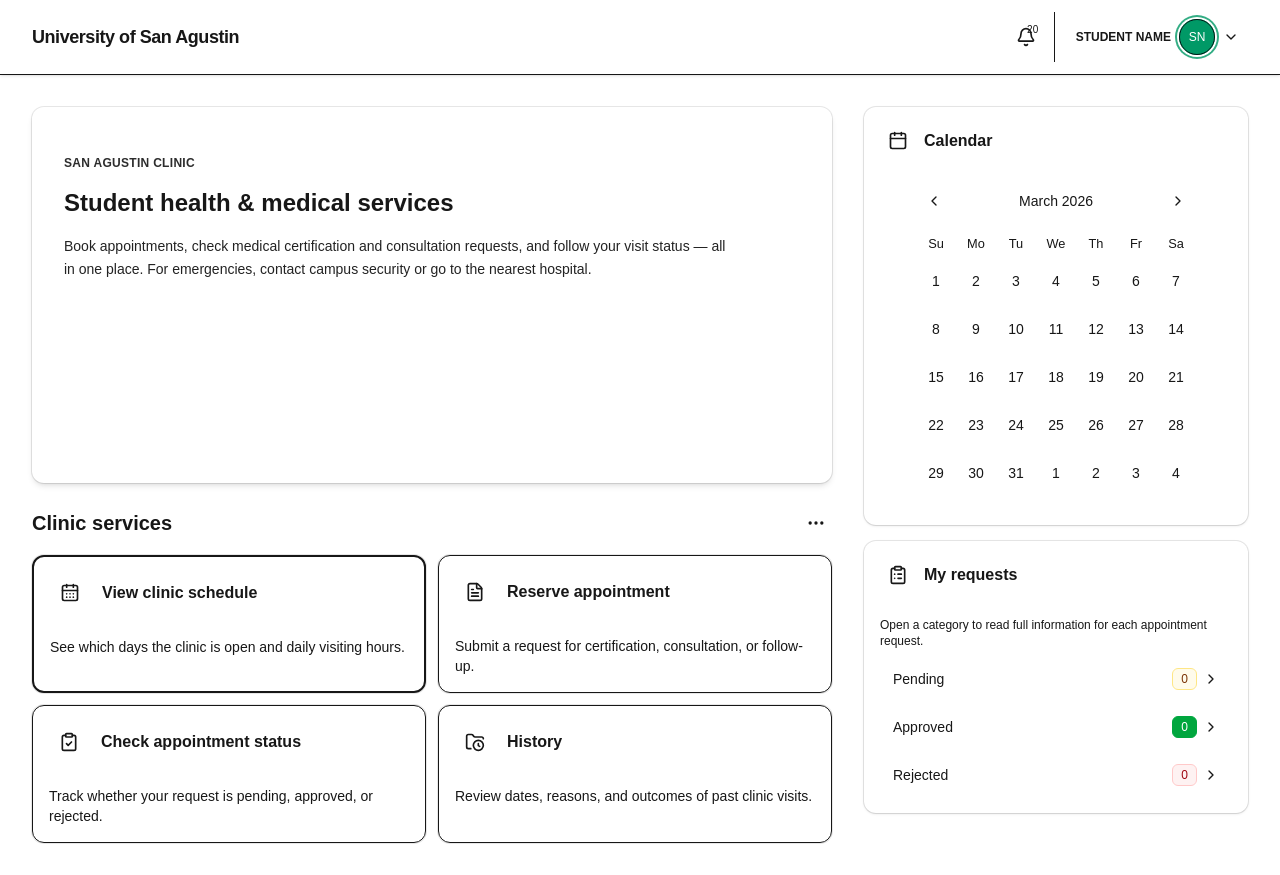
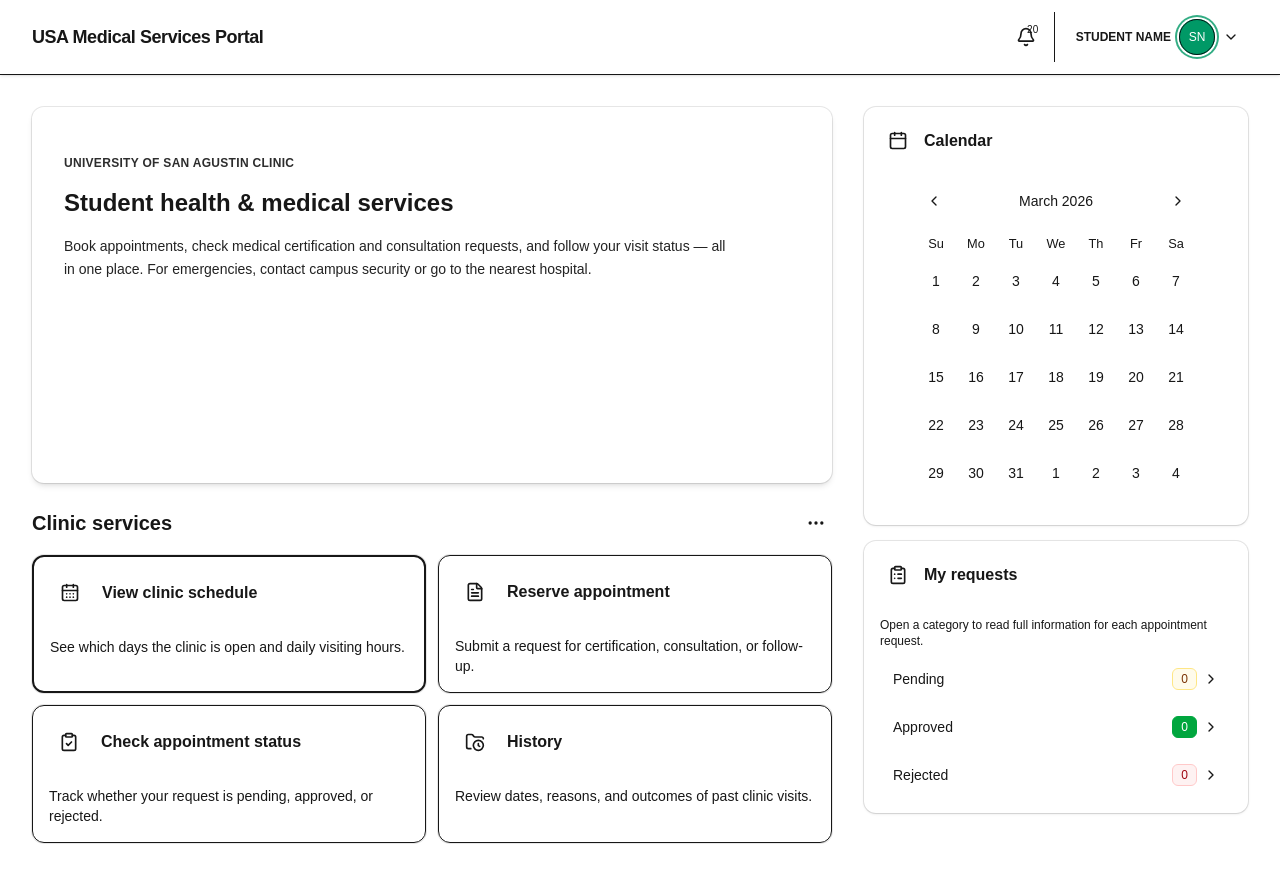
Before and after one commit to matchaejayyy/Computer-Programming-2-, a Next.js app: page / in a window 1280 px wide. Built offline with nearby package versions, Linux system fonts and the light colour scheme.

Commit message:
fixed the buttons

```diff
--- a/components/clinic/app-top-bar.tsx
+++ b/components/clinic/app-top-bar.tsx
@@ -13,7 +13,7 @@
           href="/"
           className="min-w-0 shrink text-base font-bold tracking-tight text-foreground sm:text-lg"
         >
-          University of San Agustin
+          USA Medical Services Portal
         </Link>
 
         <div className="flex shrink-0 items-center gap-2 sm:gap-3">
--- a/components/clinic/back-to-home.tsx
+++ b/components/clinic/back-to-home.tsx
@@ -8,6 +8,7 @@
 
 export function BackToHome() {
   return (
+    <div className="flex w-full justify-center">
       <Link
         href="/"
         className={cn(
@@ -18,5 +19,6 @@
         <Home className="size-4 shrink-0" aria-hidden />
         Back to Main Menu
       </Link>
+    </div>
   );
 }
--- a/components/clinic/home-dashboard.tsx
+++ b/components/clinic/home-dashboard.tsx
@@ -51,7 +51,7 @@
         <Card className="overflow-hidden border-0 bg-primary text-primary-foreground shadow-md">
           <CardContent className="space-y-4 p-6 sm:p-8">
             <p className="text-xs font-semibold uppercase tracking-wide opacity-90">
-              San Agustin Clinic
+              University of San Agustin Clinic
             </p>
             <h2 className="text-xl font-bold sm:text-2xl">
               Student health &amp; medical services
```
Lines whose indentation alone changed are shown as unchanged.
